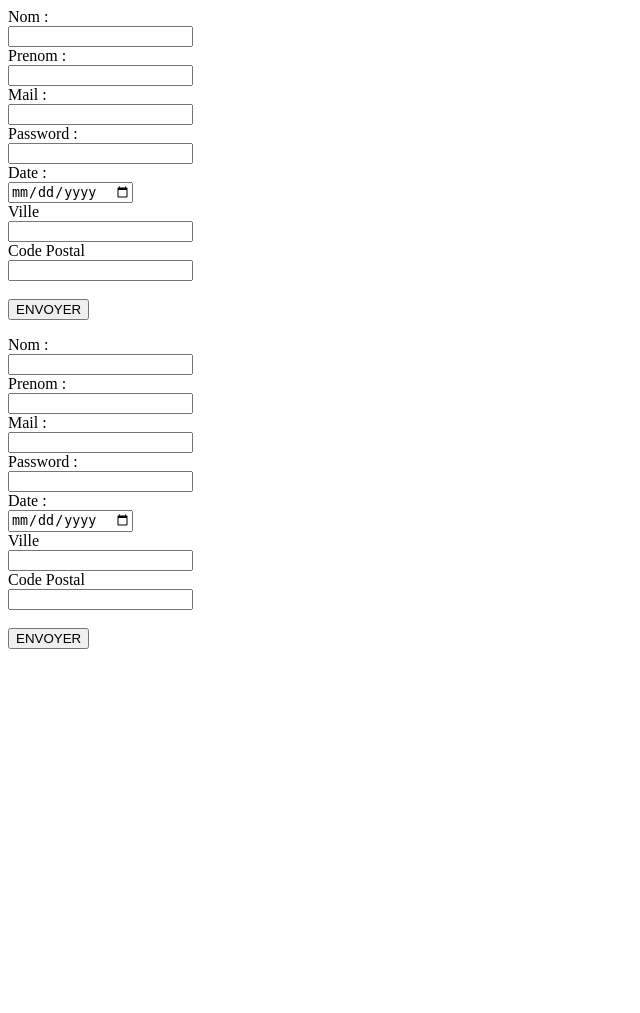
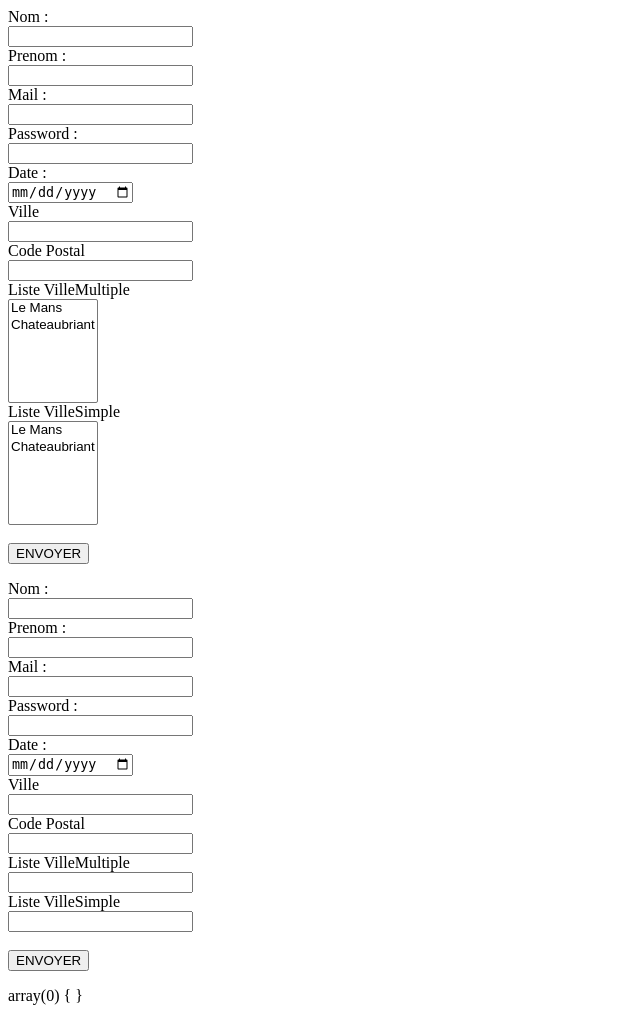
Before and after one commit to ItechSup-Ariane/Framework-CCM, a PHP site: page / in a window 1280 px wide. Shown: the whole page, without its empty margins (0-640 px from the left). Before the commit the page ends 649 px from the top, so only its background shows below. Run offline with PHP 8.4, Linux system fonts and the light colour scheme.

Commit message:
Ajout liste simple et multiple

```diff
--- a/Classe/Formulaire/Widget/Liste/Liste.php
+++ b/Classe/Formulaire/Widget/Liste/Liste.php
@@ -13,20 +13,21 @@
  */
 
 NAMESPACE FrameworkWidget\Classe\Formulaire\Widget\Liste;
+use FrameworkWidget\Classe\Formulaire\Widget\Widget;
 
 class Liste extends Widget{
     //put your code here
-    protected $nameSelect;
     protected $sizeSelect;
-    protected $multiple;
-    protected $disabled;
     protected $valueOption;
 
-    function __construct($name,$size,$multiple,$disable,$valueOption) {
-        $this->nameSelect=$name;
+    function __construct($labelName, $nameInput,$size,$valueOption) {
+        parent::__construct($labelName, $nameInput);
         $this->sizeSelect=$size;
-        $this->multiple=$multiple;
-        $this->disabled=$disable;
         $this->valueOption=$valueOption;
     }
+
+    function render() {
+        parent::render();
+    }
+
 }
--- a/Classe/Formulaire/Widget/Liste/ListeChoixMultiple.php
+++ b/Classe/Formulaire/Widget/Liste/ListeChoixMultiple.php
@@ -12,8 +12,15 @@
  * @author Corentin
  */
 NAMESPACE FrameworkWidget\Classe\Formulaire\Widget\Liste;
-use Widget\Liste\Liste;
+use FrameworkWidget\Classe\Formulaire\Widget\Liste\Liste;
 
 class ListeChoixMultiple extends Liste{
     //put your code here
+    function __construct($name, $size, $valueOption, $label) {
+        parent::__construct($name, $size, $valueOption, $label);
+    }
+
+    function render() {
+        parent::render();
+    }
 }
--- a/Classe/Formulaire/Widget/Liste/ListeChoixSimple.php
+++ b/Classe/Formulaire/Widget/Liste/ListeChoixSimple.php
@@ -13,8 +13,15 @@
  */
 
 NAMESPACE FrameworkWidget\Classe\Formulaire\Widget\Liste;
-use FrameworkWidget\Classe\Formulaire\Widget\Liste\ListeChoixSimple;
+use FrameworkWidget\Classe\Formulaire\Widget\Liste\Liste;
 
-class ListeChoixSimple {
+class ListeChoixSimple extends Liste{
     //put your code here
+     function __construct($name, $size, $valueOption, $label) {
+        parent::__construct($name, $size, $valueOption, $label);
+    }
+
+    function render() {
+        parent::render();
+    }
 }
--- a/Classe/Formulaire/Widget/Liste/ListeMultiple.php
+++ b/Classe/Formulaire/Widget/Liste/ListeMultiple.php
@@ -16,7 +16,20 @@ use FrameworkWidget\Classe\Formulaire\Widget\Liste\ListeChoixMultiple;
 
 class ListeMultiple extends ListeChoixMultiple{
     //put your code here
-    function __construct($nameSelect,$size,$multiple,$disabled, $valueOption) {
+    protected $multiple = 'multiple';
+
+    function __construct($name, $size, $valueOption, $label) {
+        parent::__construct($name, $size, $valueOption, $label);
 
     }
+
+    function render(){
+        $return ='<label>'.$this->getLabel().'</label><br>
+        <select name="'.$this->getNameInput().'[]" size="'.$this->sizeSelect.'" multiple="'.$this->multiple.'" ';
+             foreach ($this->valueOption as $value) {
+                 $return .= '<option value="'.$value.'">'.$value.'</option>';
+             }
+       $return .='</select><BR>';
+       return $return;
+    }
 }
--- a/Classe/Formulaire/Widget/Liste/ListeSimple.php
+++ b/Classe/Formulaire/Widget/Liste/ListeSimple.php
@@ -15,6 +15,22 @@
 NAMESPACE FrameworkWidget\Classe\Formulaire\Widget\Liste;
 use FrameworkWidget\Classe\Formulaire\Widget\Liste\ListeChoixSimple;
 
-class ListeSimple {
+class ListeSimple extends ListeChoixSimple{
     //put your code here
+
+
+    function __construct($name, $size, $valueOption, $label) {
+        parent::__construct($name, $size, $valueOption, $label);
+
+    }
+
+    function render(){
+        $return ='<label>'.$this->getLabel().'</label><br>
+        <select name="'.$this->getNameInput().'" size="'.$this->sizeSelect.'" ';
+             foreach ($this->valueOption as $value) {
+                 $return .= '<option value="'.$value.'">'.$value.'</option>';
+             }
+       $return .='</select><BR>';
+       return $return;
+   }
 }
--- a/index.php
+++ b/index.php
@@ -10,6 +10,8 @@ use \FrameworkWidget\Classe\Formulaire\Widget\Texte\Password;
 use \FrameworkWidget\Classe\Formulaire\Widget\Texte\Mail;
 //use \FrameworkWidget\Classe\Formulaire\Widget\Texte\Telephone;
 //use \FrameworkWidget\Classe\Formulaire\Widget\Texte\Url;
+use FrameworkWidget\Classe\Formulaire\Widget\Liste\ListeMultiple;
+use FrameworkWidget\Classe\Formulaire\Widget\Liste\ListeSimple;
 
 spl_autoload_register(function ($class) {
 
@@ -38,6 +40,9 @@ $form_test->add_Widget(new Password('Password : ','passwordInput'));    //$input
 $form_test->add_Widget(new Date('Date : ','dateInput'));    //$input_date = new Date('Date : ','dateInput');
 $form_test->add_Widget(new Texte('Ville', 'villeInput'));
 $form_test->add_Widget(new Texte('Code Postal', 'cpInput'));
+$form_test->add_Widget(new ListeMultiple('Liste VilleMultiple','selectListeMultiple', 6,array('Nantes','Le Mans','Chateaubriant')));
+$form_test->add_Widget(new ListeSimple('Liste VilleSimple','selectListeSimple', 6,array('Nantes','Le Mans','Chateaubriant')));
+
 //revoir les keys 'nomInput' new ... (...,'nomInput'
 //voir avec un get sur le $value du new Texte
 echo $form_test->render_form();
@@ -53,7 +58,7 @@ $form_test->bind($donneeDuPost);
 echo $form_test->renderValue_form();
 
 //echo'tableau post';
-//var_dump($_POST);
+var_dump($_POST);
 //echo'tableau donnee du post';
 //var_dump($donneeDuPost);
 
```
